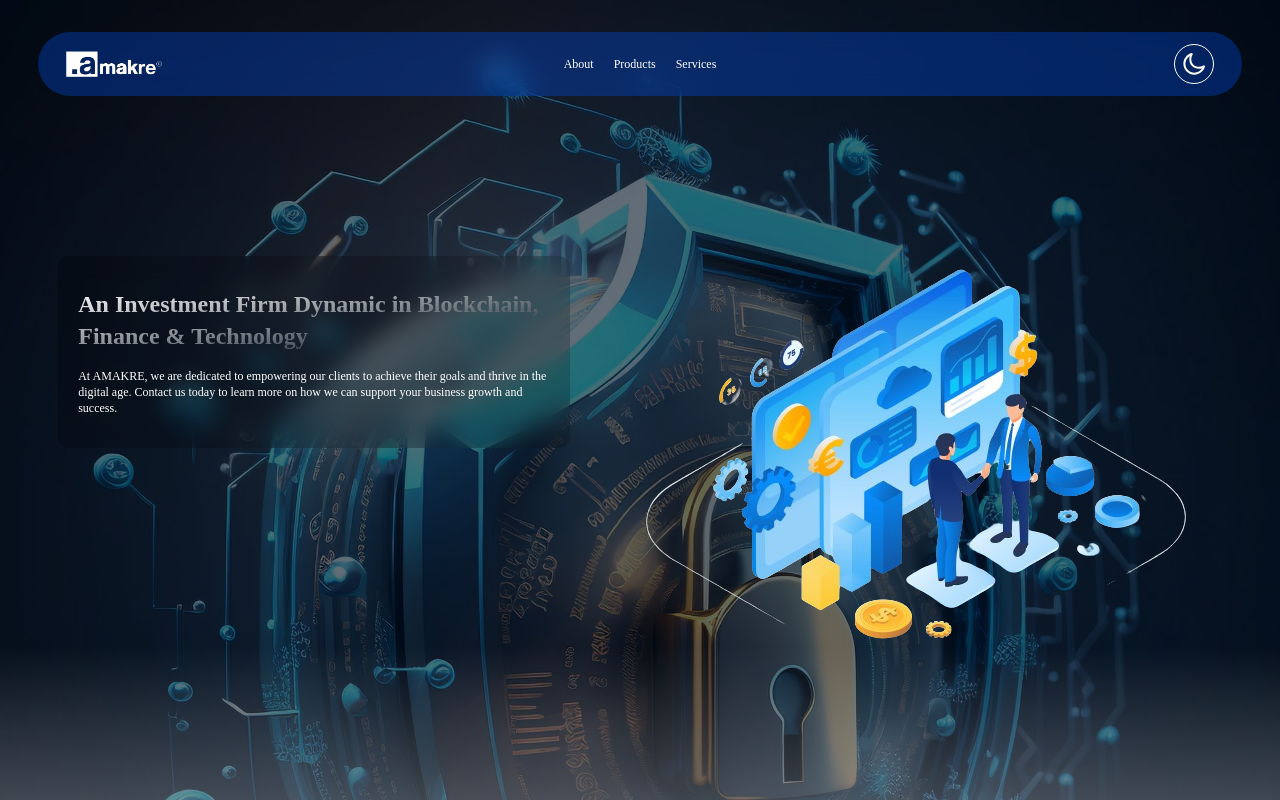
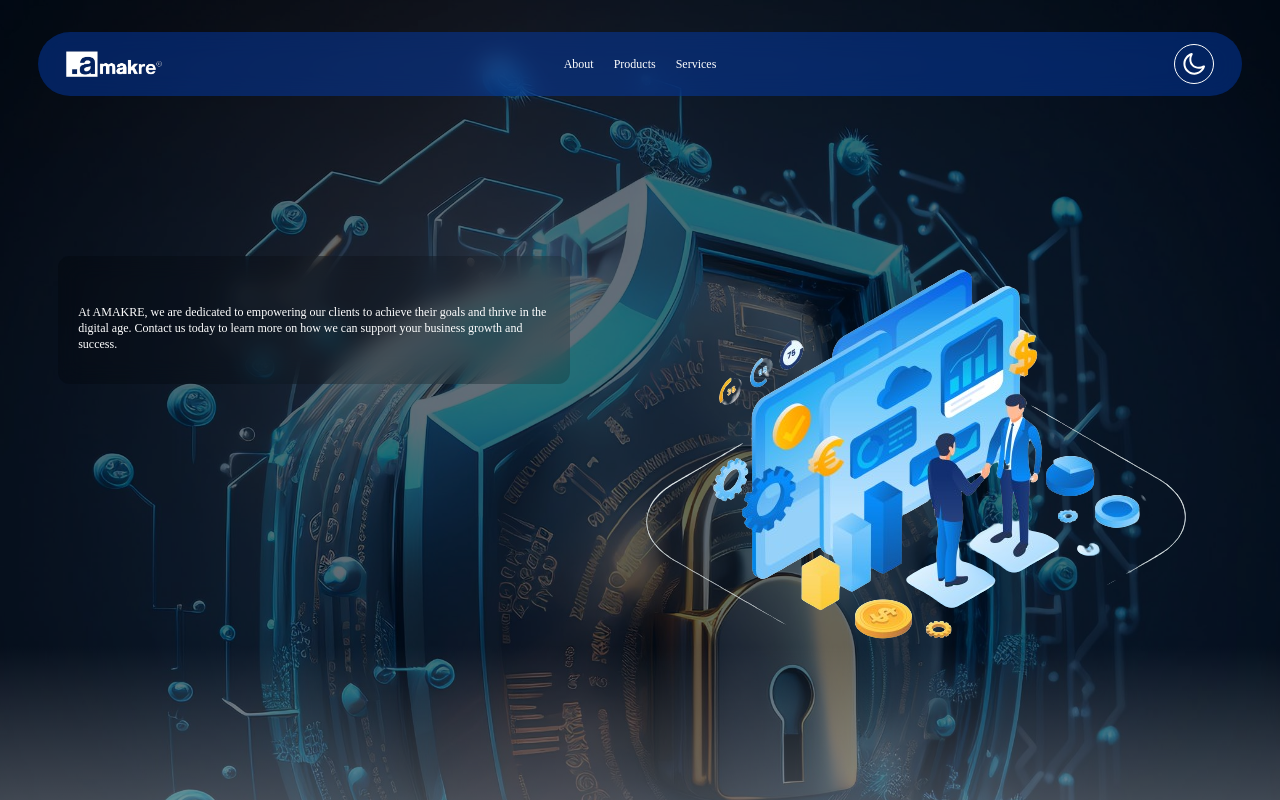
Before and after one commit to Wisdomjoey/amakre, a Next.js app: page / in a window 1280 px wide. Shown: the top 800 px of the page. Built offline with nearby package versions, Linux system fonts and the light colour scheme; a web font is replaced by a local one.

Commit message:
updated animation

```diff
--- a/components/Header.tsx
+++ b/components/Header.tsx
@@ -5,11 +5,12 @@ import header from "@/assets/images/header.png";
 import header2 from "@/assets/images/header 2.png";
 import Image from "next/image";
 import { motion, useAnimate, useInView } from "framer-motion";
-import { useEffect } from "react";
+import { useEffect, useState } from "react";
 import Typewriter from "typewriter-effect";
 
 function Header() {
 	const [scope, animate] = useAnimate();
+	const [init, setInit] = useState(false);
 	const isInView = useInView(scope);
 
 	useEffect(() => {
@@ -41,9 +42,11 @@ function Header() {
 						className="w-full h-fit max-w-lg py-8 px-5 rounded-xl bg-[black]/20 dark:bg-white/20 backdrop-blur-md"
 					>
 						<h1 className="text-[transparent] bg-gradient-to-br from-white to-secondary dark:to-primary bg-clip-text font-extrabold text-2xl xs:text-lg mb-4">
-							{isInView && (
+							{isInView && !init && (
 								<Typewriter
 									onInit={(typer) => {
+										setInit(true);
+
 										typer
 											.changeDelay(32)
 											.typeString(
@@ -59,6 +62,7 @@ function Header() {
 							<motion.p
 								initial={{ opacity: 0 }}
 								animate={{ opacity: 1 }}
+								viewport={{ once: true }}
 								transition={{ duration: 1, delay: 2 }}
 								className="text-xs xs:text-[0.65rem] text-white"
 							>
```
